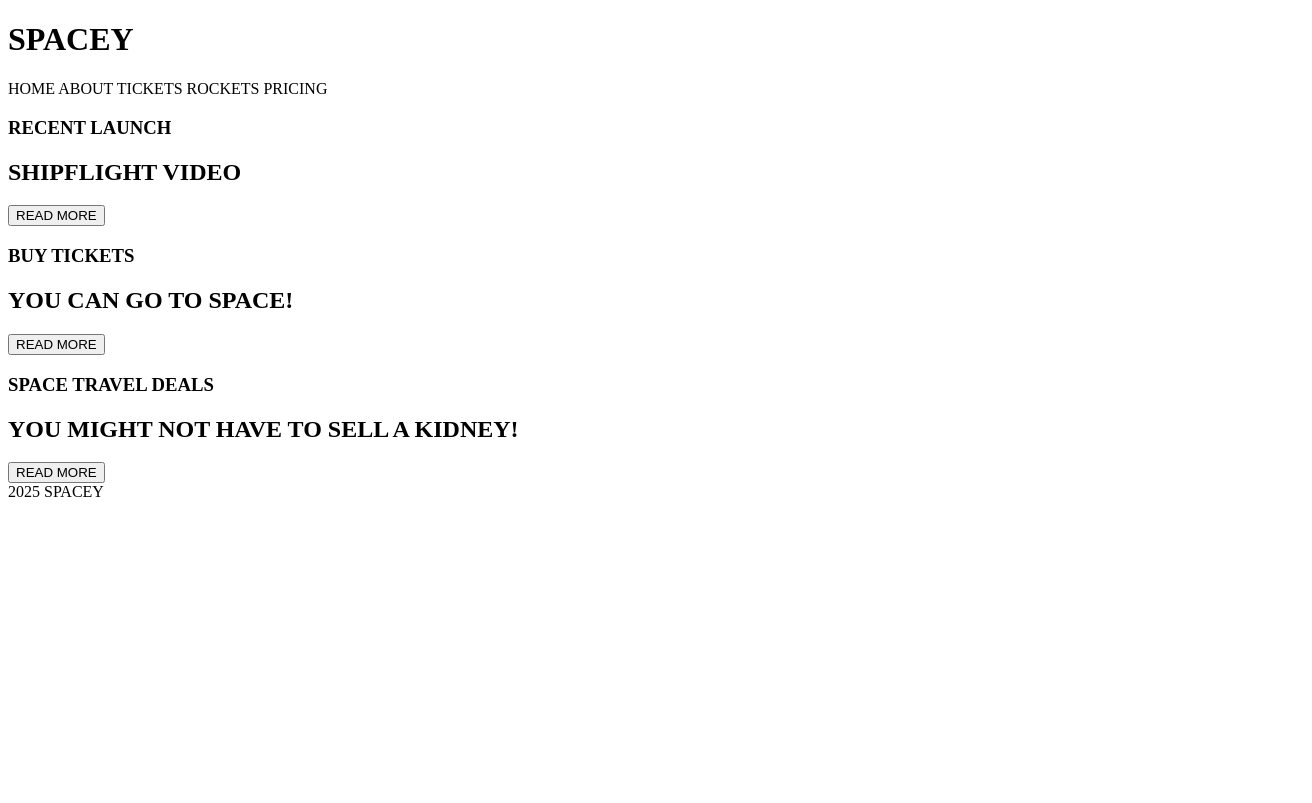
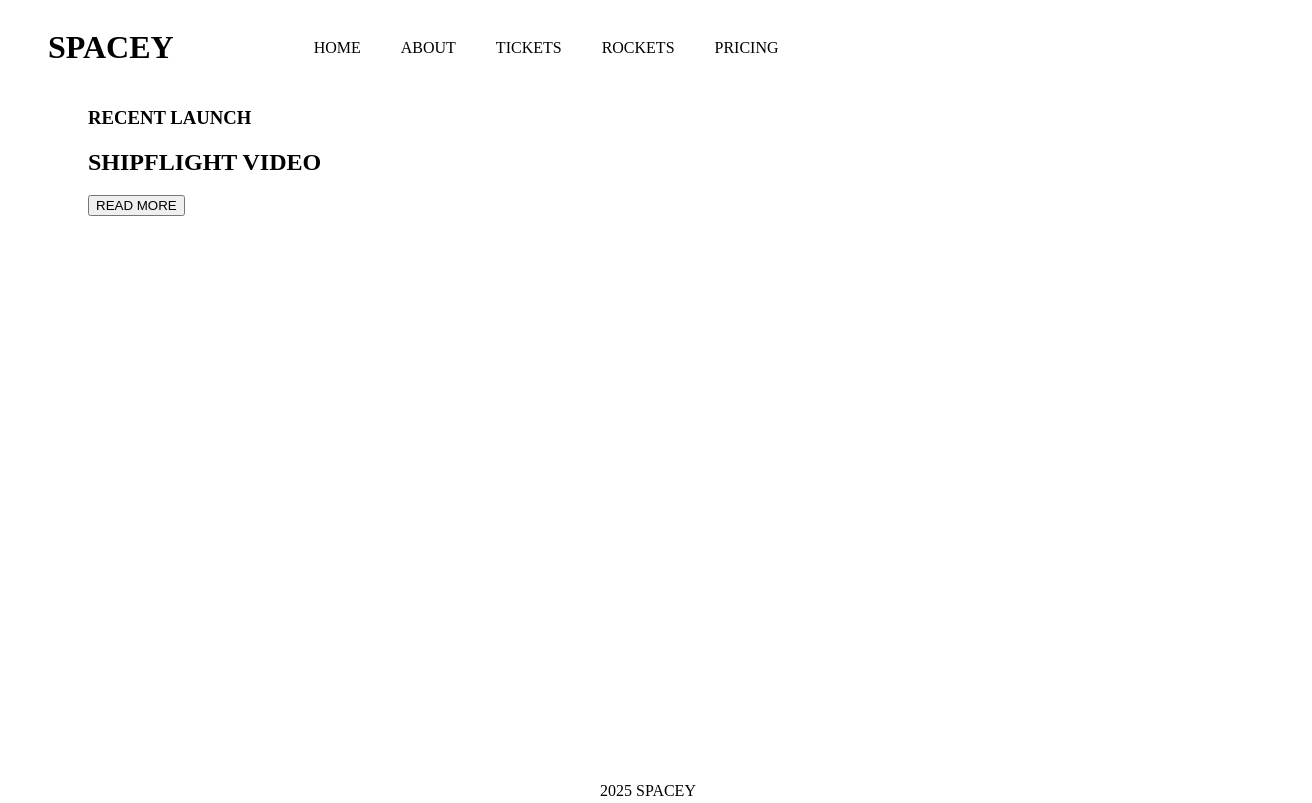
Before and after one commit to username-3RroR/01-ex-space, a plain HTML site: page index.html in a window 1280 px wide. Shown: the top 803 px of the page, 1312 px wide, since content can reach past the window. Drawn offline with Linux system fonts and the light colour scheme.

Commit message:
some css

```diff
--- a/index.html
+++ b/index.html
@@ -1,6 +1,7 @@
 <!DOCTYPE html>
 <html lang="en">
   <head>
+    <link rel="stylesheet" href="style.css" />
     <meta charset="UTF-8" />
     <meta name="viewport" content="width=device-width, initial-scale=1.0" />
     <title>Document</title>
@@ -18,24 +19,24 @@
     </header>
 
     <main>
-      <section>
-        <div>
+      <section class="container-1">
+        <div class="section-text">
           <h3>RECENT LAUNCH</h3>
           <h2>SHIPFLIGHT VIDEO</h2>
           <button>READ MORE</button>
         </div>
       </section>
 
-      <section>
-        <div>
+      <section class="container-2">
+        <div class="section-text">
           <h3>BUY TICKETS</h3>
           <h2>YOU CAN GO TO SPACE!</h2>
           <button>READ MORE</button>
         </div>
       </section>
 
-      <section>
-        <div>
+      <section class="container-3">
+        <div class="section-text">
           <h3>SPACE TRAVEL DEALS</h3>
           <h2>YOU MIGHT NOT HAVE TO SELL A KIDNEY!</h2>
           <button>READ MORE</button>
--- a/style.css
+++ b/style.css
@@ -0,0 +1,36 @@
+nav {
+  display: flex;
+  justify-content: space-evenly;
+  gap: 40px;
+}
+
+header {
+  display: flex;
+  flex-flow: row wrap;
+  align-items: center;
+  position: sticky;
+  width: 100%;
+  gap: 140px;
+  margin-left: 40px;
+  margin-right: 40px;
+}
+
+footer {
+  position: absolute;
+  bottom: 0%;
+  width: 100%;
+  text-align: center;
+}
+
+.section-text {
+  margin-left: 80px;
+}
+
+section {
+  height: 100vh;
+  width: 100vw;
+}
+
+main {
+  position: relative;
+}
```
